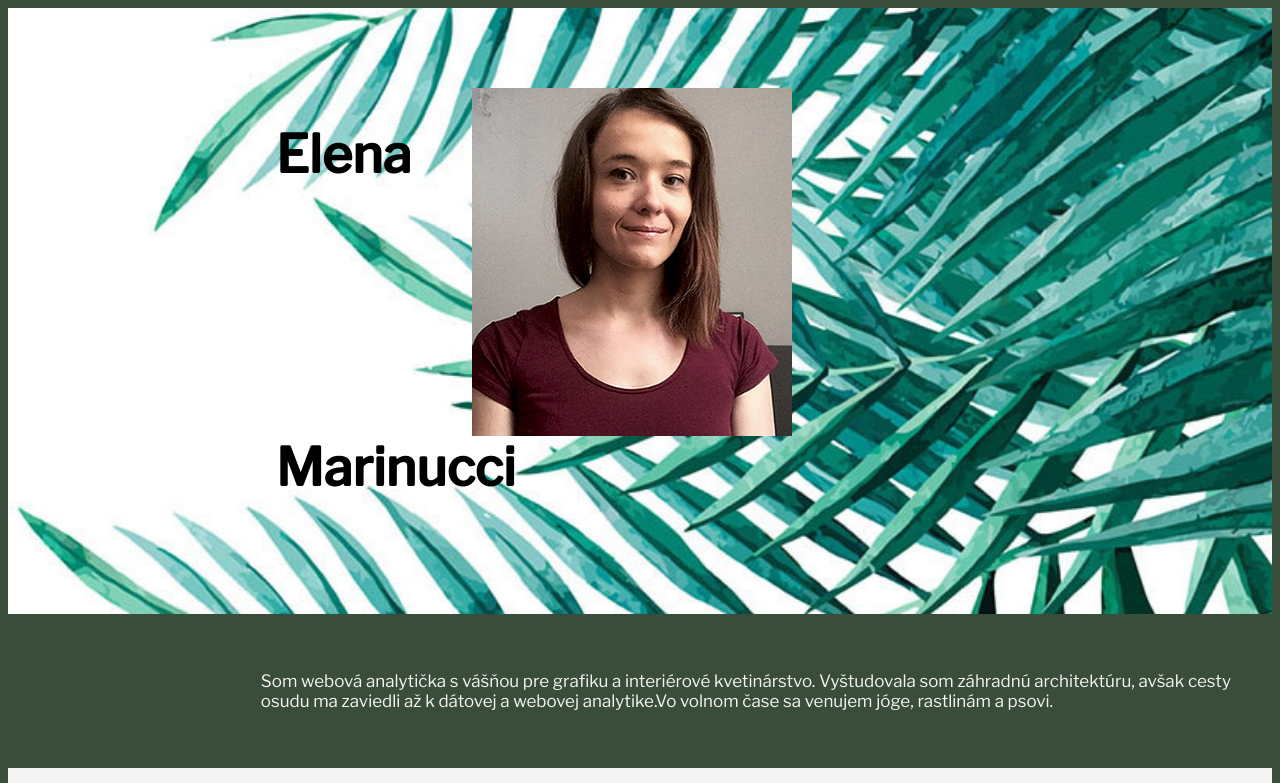
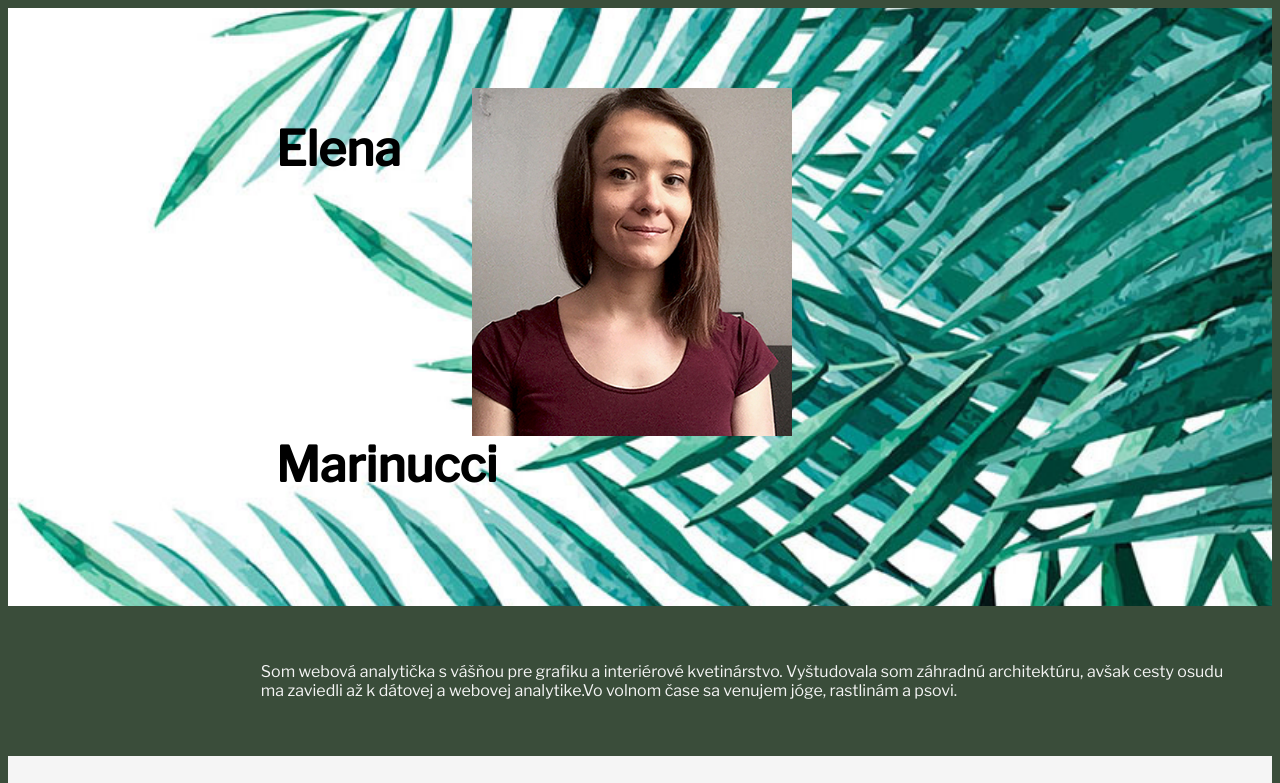
Before and after one commit to tvorimweb-2020-praha-podzim/du-01-vizitka-elenamarinucci, a plain HTML site: page index.html in a window 1280 px wide. Shown: the top 783 px of the page. Drawn offline with nearby package versions, Linux system fonts and the light colour scheme.

Commit message:
uprava velikosti fontu

```diff
--- a/style.css
+++ b/style.css
@@ -3,6 +3,7 @@ body {
   color: whitesmoke;
   font-family:'Libre Franklin' ;
   font-weight: 200;
+  font-size: 1rem;
 }
 
 section{
@@ -12,7 +13,7 @@ section{
 
 .omne{
   padding-right:2% ;
-  font-size: 17px;
+  font-size: 1rem;
 }
 .kontakt{
   padding-top: 10px;
@@ -35,6 +36,6 @@ header{
 h1{
   text-align: left;
   padding-left: 17%;
-  font-size: 52px;
+  font-size: 3rem;
   color: black;
 }
```
